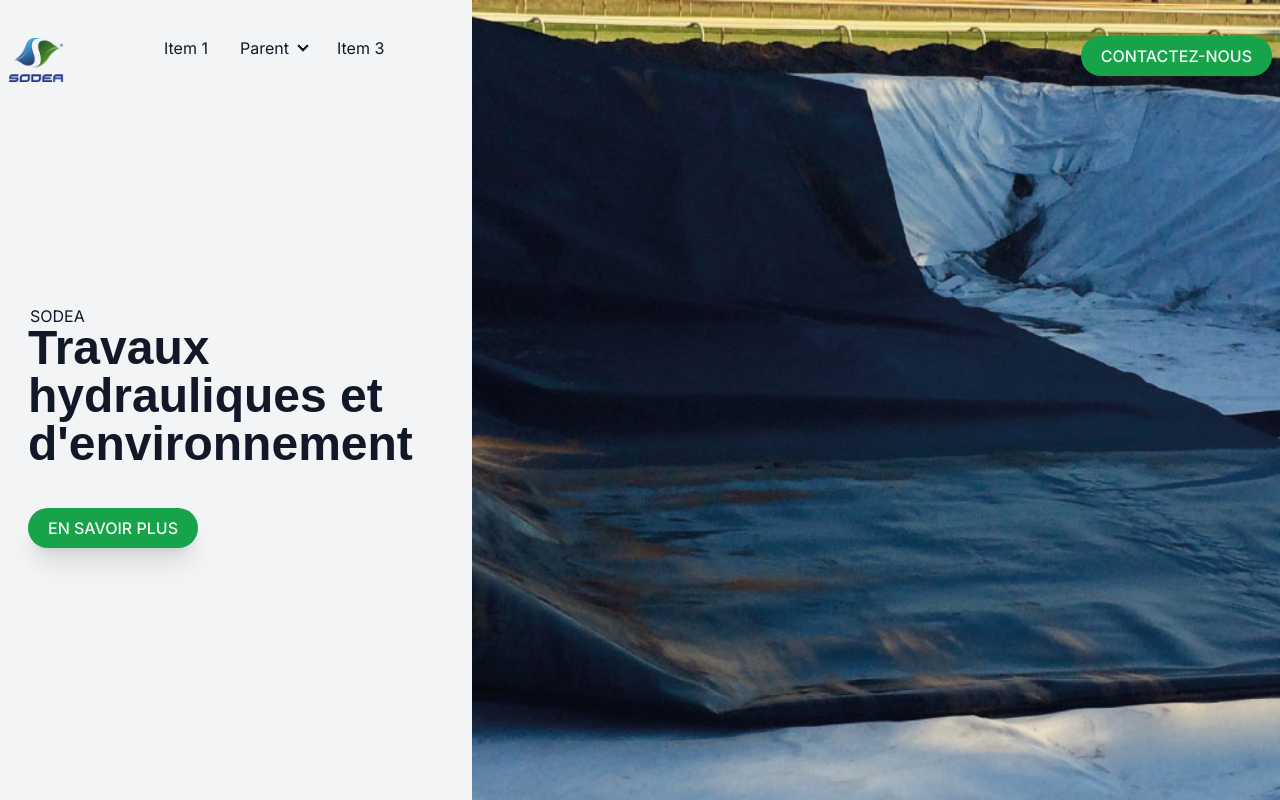
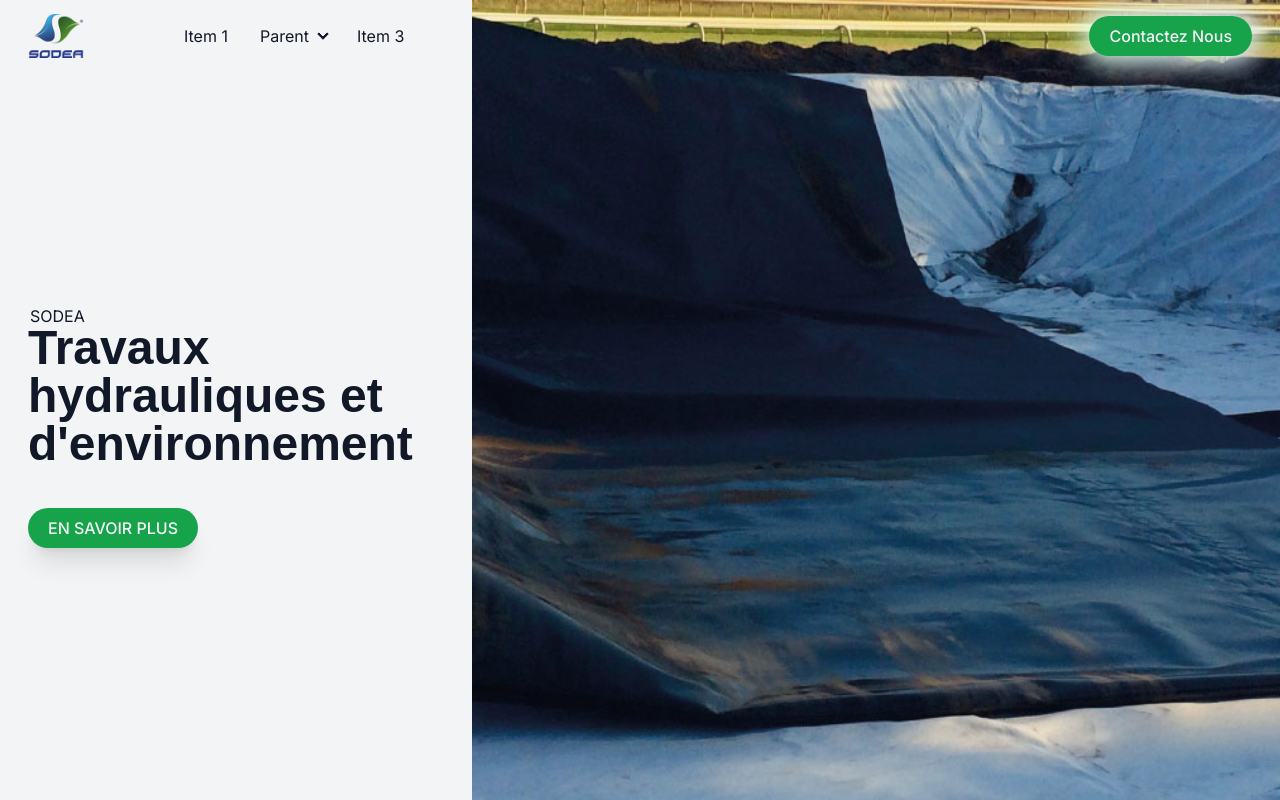
Before and after one commit to ch33kaboo/sodea, a Next.js app: page / in a window 1280 px wide. Shown: the top 800 px of the page. Built offline with nearby package versions, Linux system fonts and the light colour scheme.

Commit message:
fix UI things in navbar

```diff
--- a/components/Navbar.tsx
+++ b/components/Navbar.tsx
@@ -3,9 +3,9 @@ import React from "react";
 
 export default function Navbar() {
   return (
-    <div className="navbar bg-transparent absolute top-0 left-0 right-0 z-[9999]">
+    <div className="navbar bg-transparent absolute top-0 left-0 right-0 z-[9999] px-7">
       <div className="navbar-start flex flex-row gap-20 items-center justify-start">
-        <div>
+        <div className="flex justify-center items-center">
           <div className="dropdown">
             <label tabIndex={0} className="btn btn-ghost lg:hidden">
               <svg
@@ -51,11 +51,15 @@ export default function Navbar() {
         <div className="hidden lg:flex">
           <ul className="menu menu-horizontal px-1">
             <li>
-              <a className="text-gray-900 text-base">Item 1</a>
+              <a className="text-gray-900 hover:text-gray-900 text-base">
+                Item 1
+              </a>
             </li>
             <li tabIndex={0}>
               <details>
-                <summary className="text-gray-900 text-base">Parent</summary>
+                <summary className="text-gray-900 hover:text-gray-900 text-base">
+                  Parent
+                </summary>
                 <ul className="p-2">
                   <li>
                     <a>Submenu 1</a>
@@ -67,15 +71,20 @@ export default function Navbar() {
               </details>
             </li>
             <li>
-              <a className="text-gray-900 text-base">Item 3</a>
+              <a className="text-gray-900 hover:text-gray-900 text-base">
+                Item 3
+              </a>
             </li>
           </ul>
         </div>
       </div>
       <div className="navbar-end">
-        <button className="bg-green-600 rounded-full px-5 py-2 text-gray-100 font-medium uppercase shadow-xl hover:translate-y-1 hover:shadow-none transition-all mt-4">
-          Contactez-nous
-        </button>
+        <div className="relative">
+          <div className="absolute -inset-2 bg-gradient-to-r from-green-100 to-blue-100 rounded-full blur-md"></div>
+          <button className="relative bg-green-600 rounded-full px-5 py-2 text-gray-100 font-medium capitalize">
+            Contactez nous
+          </button>
+        </div>
       </div>
     </div>
   );
```
